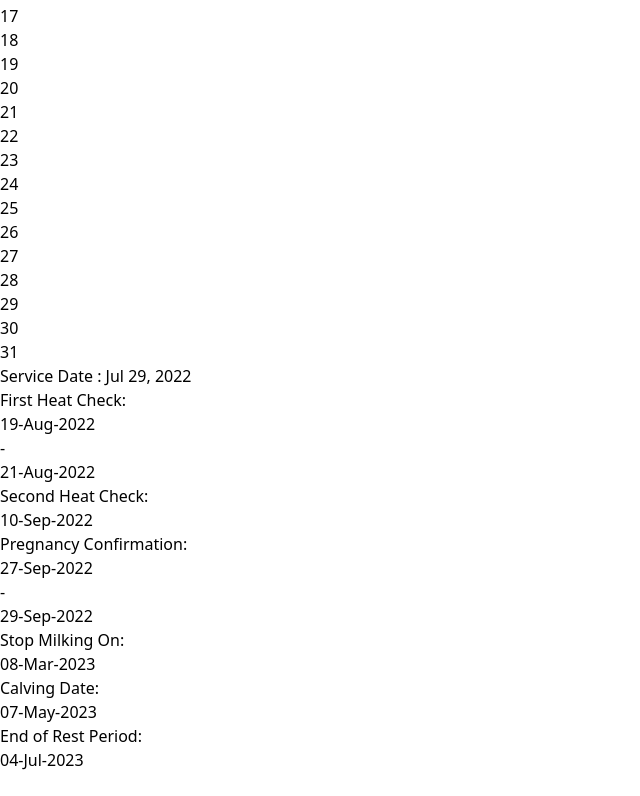
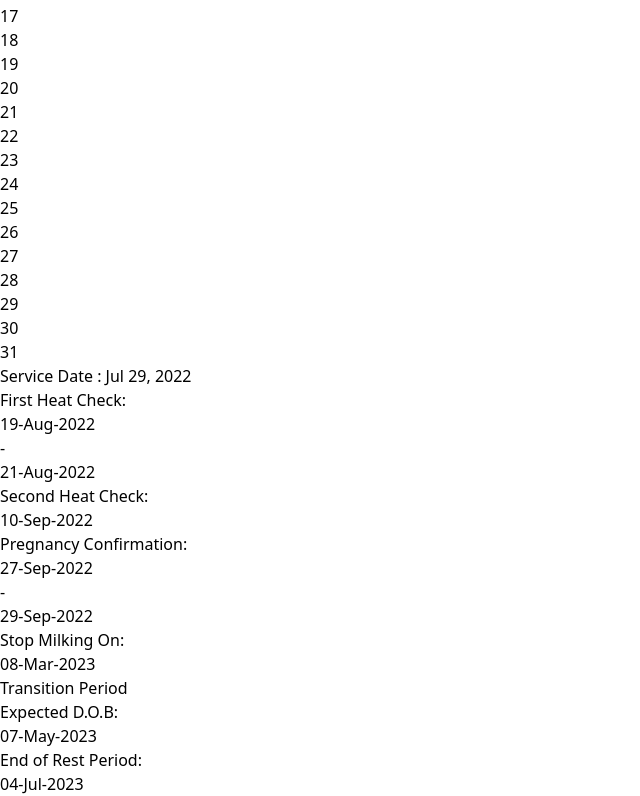
Before and after one commit to davidkamere/cow-calendar, a Next.js app: page / in a window 1280 px wide. Shown: the part 715-1511 px from the top of the page, without its empty margins (0-640 px from the left). Before the commit the page ends 1487 px from the top, so only its background shows below. Built offline with nearby package versions, Linux system fonts and the light colour scheme.

Commit message:
Add transition period

```diff
--- a/components/calculator.js
+++ b/components/calculator.js
@@ -88,8 +88,14 @@ const Calculator = ({ selectedDay }) => {
                         <div className="text-red-900 ml-5">{format(stopMilkingDate, 'dd-MMM-yyyy')}</div>
                     </div>
 
+                    <div>
+                        <div className="flex w-96 h-10 bg-gradient-to-r from-white to-zinc-200 rounded-lg justify-center items-center ">
+                            <span className="text-slate-600">Transition Period</span>
+                        </div>
+                    </div>
+
                     <div className="w-96 border border-slate-100 bg-white backdrop-blur-lg rounded-md p-4 flex justify-between">
-                        <div className="text-black">Calving Date:</div>
+                        <div className="text-black">Expected D.O.B:</div>
                         <div className="text-red-900 ml-5">{format(calvingDate, 'dd-MMM-yyyy')}</div>
                     </div>
 
```
